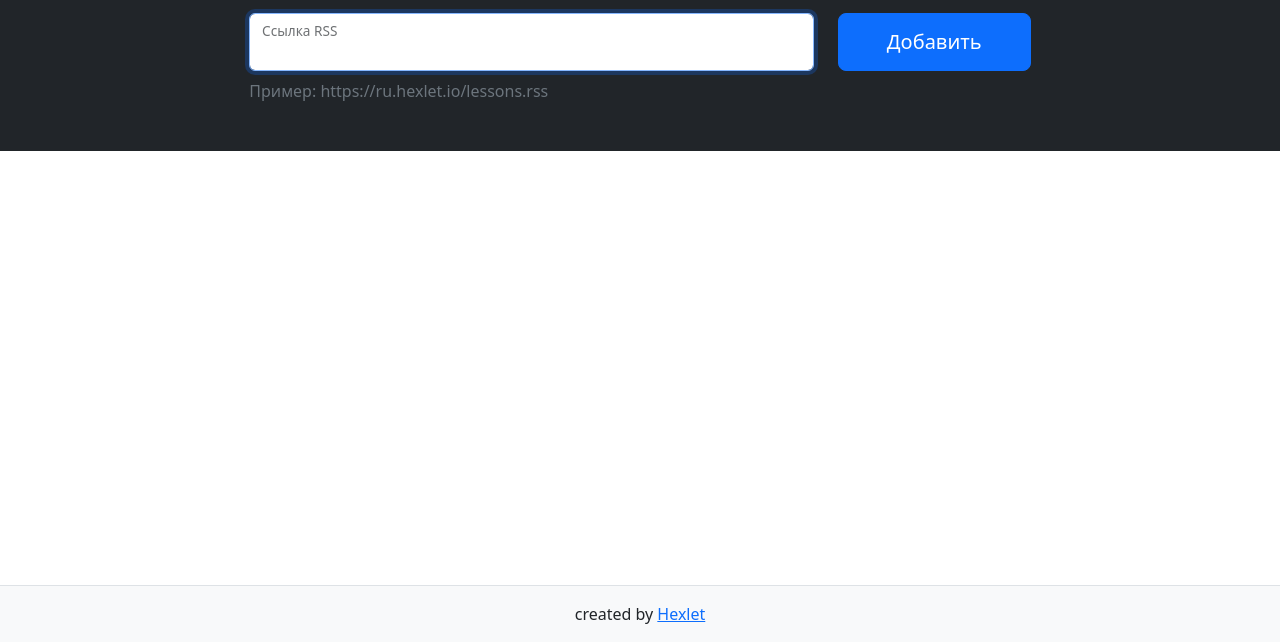
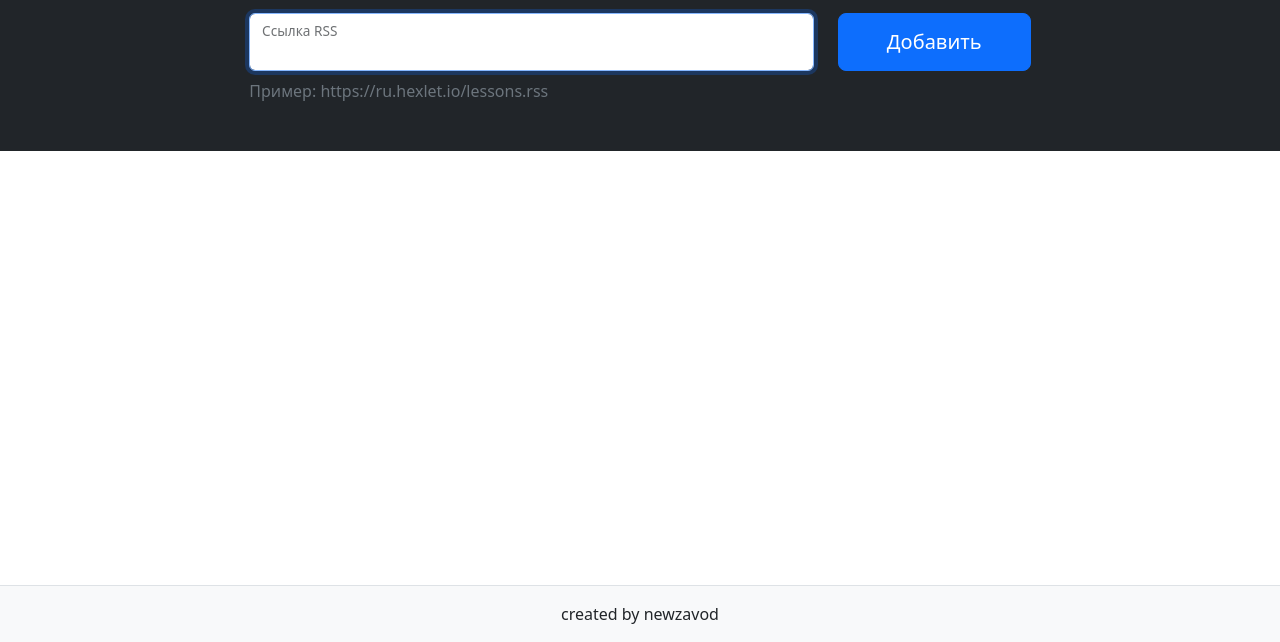
Before and after one commit to newzavod/frontend-project-11, a website built with webpack: page index.html in a window 1280 px wide. Shown: the part 158-800 px from the top of the page. Built offline with nearby package versions, Linux system fonts and the light colour scheme.

Commit message:
fix import

```diff
--- a/index.html
+++ b/index.html
@@ -53,8 +53,7 @@
     </main>
     <footer class="footer border-top py-3 mt-5 bg-light">
         <div class="container-xl">
-            <div class="text-center">created by <a href="https://ru.hexlet.io/professions/frontend/projects/11"
-                    target="_blank">Hexlet</a></div>
+            <div class="text-center">created by newzavod</a></div>
         </div>
     </footer>
 </body>
--- a/src/index.js
+++ b/src/index.js
@@ -1,4 +1,4 @@
 import './styles.scss';
 import 'bootstrap';
 
-console.log('Hello World!');
+console.log('DONE! 42!');
--- a/src/styles.scss
+++ b/src/styles.scss
@@ -1 +1 @@
-@import '~bootstrap/scss/bootstrap';
+@import "~bootstrap/scss/bootstrap";
```
Also changed, not shown: src/Example.js (deleted, +0 -12 lines), 1 other file.
